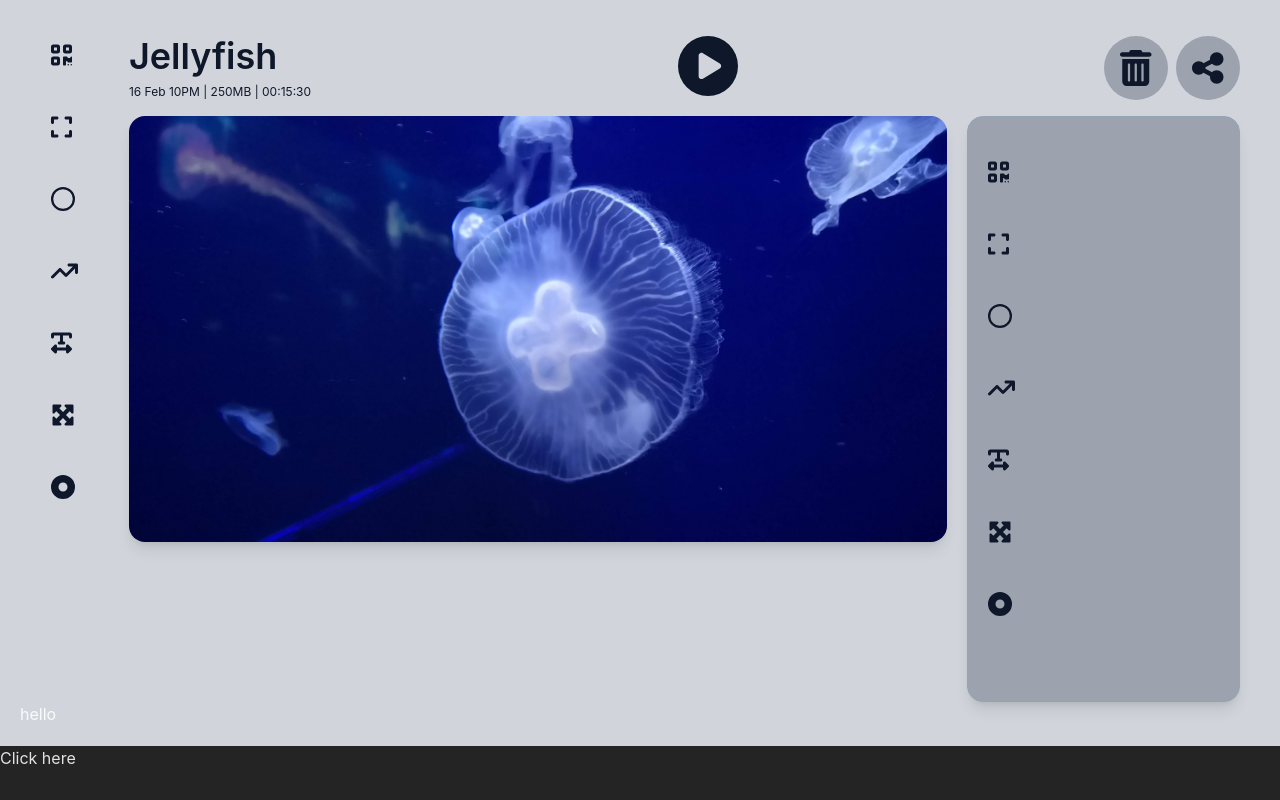
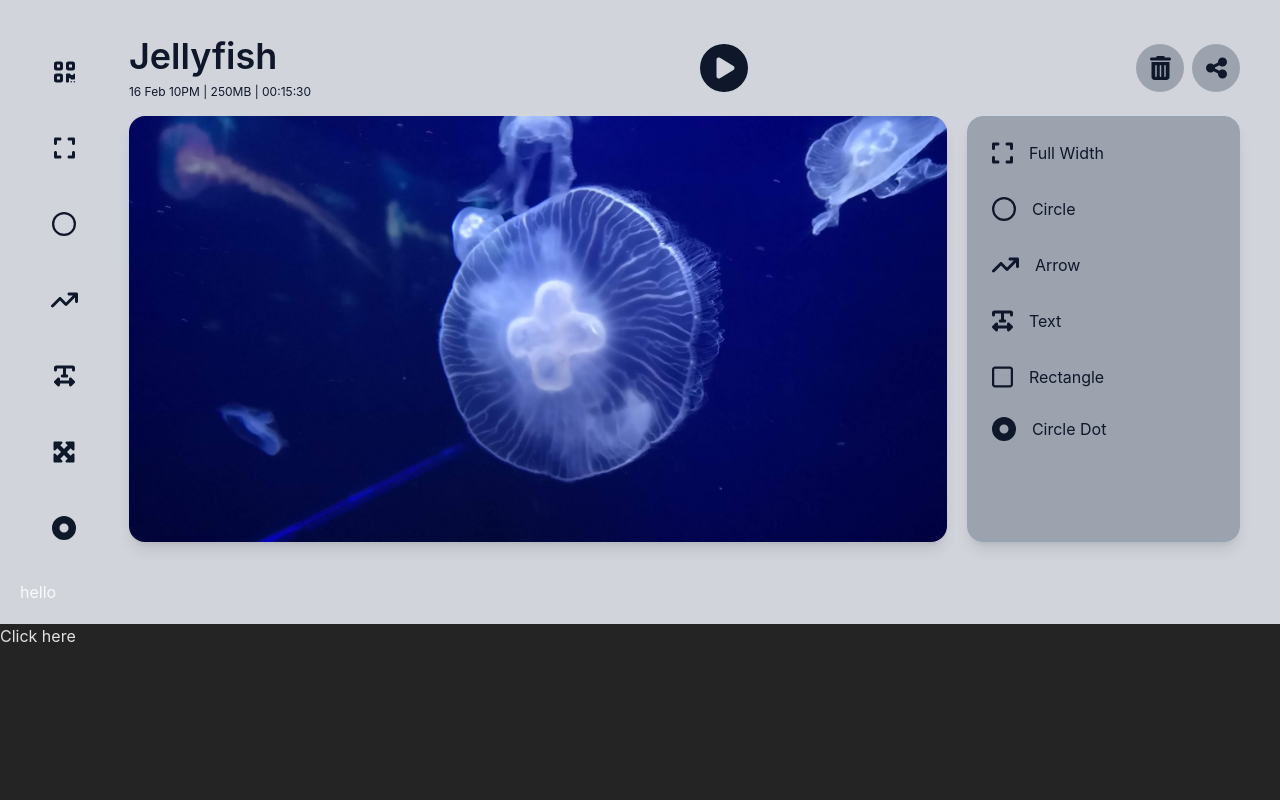
Before and after one commit to mahbubnoyon506/vue-project, a Vue app: page / in a window 1280 px wide. Built offline with nearby package versions, Linux system fonts and the light colour scheme.

Commit message:
some more style added

```diff
--- a/src/App.vue
+++ b/src/App.vue
@@ -9,53 +9,104 @@ const toggleDark = useToggle(isDark)
     <div class="flex">
       <div class="w-24 flex justify-center">
         <ul class="">
-          <li class="py-5 text-2xl text-slate-900 dark:text-slate-100"><font-awesome-icon icon="fa-solid fa-qrcode" />
+          <li class="my-5 lg:my-7 text-2xl text-slate-900 dark:text-slate-100 hover:bg-gray-400 dark:hover:text-slate-900 w-12 h-12 flex justify-center items-center rounded-full transition-all ease-in-out duration-500"><font-awesome-icon icon="fa-solid fa-qrcode" />
           </li>
-          <li class="py-5 text-2xl text-slate-900 dark:text-slate-100"><font-awesome-icon icon="fa-solid fa-expand" />
+          <li class="my-5 lg:my-7 text-2xl text-slate-900 dark:text-slate-100 hover:bg-gray-400 dark:hover:text-slate-900 w-12 h-12 flex justify-center items-center rounded-full transition-all ease-in-out duration-500"><font-awesome-icon icon="fa-solid fa-expand" />
           </li>
-          <li class="py-5 text-2xl text-slate-900 dark:text-slate-100"><font-awesome-icon icon="fa-regular fa-circle" />
+          <li class="my-5 lg:my-7 text-2xl text-slate-900 dark:text-slate-100 hover:bg-gray-400 dark:hover:text-slate-900 w-12 h-12 flex justify-center items-center rounded-full transition-all ease-in-out duration-500"><font-awesome-icon icon="fa-regular fa-circle" />
           </li>
-          <li class="py-5 text-2xl text-slate-900 dark:text-slate-100"><font-awesome-icon
+          <li class="my-5 lg:my-7 text-2xl text-slate-900 dark:text-slate-100 hover:bg-gray-400 dark:hover:text-slate-900 w-12 h-12 flex justify-center items-center rounded-full transition-all ease-in-out duration-500"><font-awesome-icon
               icon="fa-solid fa-arrow-trend-up" /></li>
-          <li class="py-5 text-2xl text-slate-900 dark:text-slate-100"><font-awesome-icon icon="fa-solid fa-text-width" />
+          <li class="my-5 lg:my-7 text-2xl text-slate-900 dark:text-slate-100 hover:bg-gray-400 dark:hover:text-slate-900 w-12 h-12 flex justify-center items-center rounded-full transition-all ease-in-out duration-500"><font-awesome-icon icon="fa-solid fa-text-width" />
           </li>
-          <li class="py-5 text-2xl text-slate-900 dark:text-slate-100"><font-awesome-icon icon="fa-solid fa-maximize" />
+          <li class="my-5 lg:my-7 text-2xl text-slate-900 dark:text-slate-100 hover:bg-gray-400 dark:hover:text-slate-900 w-12 h-12 flex justify-center items-center rounded-full transition-all ease-in-out duration-500"><font-awesome-icon icon="fa-solid fa-maximize" />
           </li>
-          <li class="py-5 text-2xl text-slate-900 dark:text-slate-100"><font-awesome-icon icon="fa-solid fa-circle-dot" />
+          <li class="my-5 lg:my-7 text-2xl text-slate-900 dark:text-slate-100 hover:bg-gray-400 dark:hover:text-slate-900 w-12 h-12 flex justify-center items-center rounded-full transition-all ease-in-out duration-500"><font-awesome-icon icon="fa-solid fa-circle-dot" />
           </li>
-          <li class="py-5 text-2xl text-slate-900 dark:text-slate-100"></li>
         </ul>
       </div>
       <div class="px-5 w-full">
-        <div class=" flex justify-between py-4">
+        <div class=" flex justify-between items-center py-4">
           <div>
             <h1 class="text-4xl font-semibold text-slate-900 dark:text-slate-100">Jellyfish</h1>
             <p class="text-xs pt-2 text-slate-900 dark:text-slate-100">16 Feb 10PM | 250MB | 00:15:30</p>
           </div>
-          <div class="text-6xl text-slate-900 dark:text-slate-100"><font-awesome-icon icon="fa-solid fa-circle-play" />
+          <div class="text-5xl text-slate-900 dark:text-slate-100"><font-awesome-icon icon="fa-solid fa-circle-play" />
           </div>
           <div class="flex">
-            <div class="mr-2 w-16 h-16 p-3 bg-gray-400 dark:bg-gray-700 rounded-full flex justify-center items-center">
-              <font-awesome-icon class="text-4xl text-slate-900 dark:text-slate-100" icon="fa-solid fa-trash-can" />
+            <div class="mr-2 w-12 h-12 p-3 bg-gray-400 dark:bg-gray-700 rounded-full flex justify-center items-center">
+              <font-awesome-icon class="text-2xl text-slate-900 dark:text-slate-100" icon="fa-solid fa-trash-can" />
             </div>
-            <div class="w-16 h-16 p-3 bg-gray-400 dark:bg-gray-700 rounded-full flex justify-center items-center">
-              <font-awesome-icon class="text-4xl text-slate-900 dark:text-slate-100" icon="fa-solid fa-share-nodes" />
+            <div class="w-12 h-12 p-3 bg-gray-400 dark:bg-gray-700 rounded-full flex justify-center items-center">
+              <font-awesome-icon class="text-2xl text-slate-900 dark:text-slate-100" icon="fa-solid fa-share-nodes" />
             </div>
           </div>
         </div>
         <div class="flex ">
           <div class="w-9/12 mr-5"><img class="shadow-lg rounded-2xl" src="../src/assets/jellyfish.jpg" alt=""> </div>
           <div
-            class="w-3/12 border border-slate-400  dark:border-slate-700 shadow-lg rounded-2xl p-5 bg-gray-400 dark:bg-gray-800">
+            class="w-3/12 border border-slate-400  dark:border-slate-700 shadow-lg rounded-2xl p-3  bg-gray-400 dark:bg-gray-800">
             <ul class="">
-              <li class="py-5 text-2xl text-slate-900 dark:text-slate-100"><font-awesome-icon icon="fa-solid fa-qrcode" /></li>
-              <li class="py-5 text-2xl text-slate-900 dark:text-slate-100"><font-awesome-icon icon="fa-solid fa-expand" /></li>
-              <li class="py-5 text-2xl text-slate-900 dark:text-slate-100"><font-awesome-icon icon="fa-regular fa-circle" /></li>
-              <li class="py-5 text-2xl text-slate-900 dark:text-slate-100"><font-awesome-icon icon="fa-solid fa-arrow-trend-up" /></li>
-              <li class="py-5 text-2xl text-slate-900 dark:text-slate-100"><font-awesome-icon icon="fa-solid fa-text-width" /></li>
-              <li class="py-5 text-2xl text-slate-900 dark:text-slate-100"><font-awesome-icon icon="fa-solid fa-maximize" /></li>
-              <li class="py-5 text-2xl text-slate-900 dark:text-slate-100"><font-awesome-icon icon="fa-solid fa-circle-dot" /></li>
-              <li class="py-5 text-2xl text-slate-900 dark:text-slate-100"></li>
+              <li class="pb-1 group text-2xl text-slate-900 dark:text-slate-100 ">
+                <div
+                  class="transition-all ease-in-out duration-500 group-hover:bg-slate-300 flex p-3 items-center rounded-xl">
+                  <font-awesome-icon class="dark:group-hover:text-slate-900" icon="fa-solid fa-expand" />
+                  <div class="flex justify-between ml-4 w-full">
+                    <p class="text-base dark:group-hover:text-slate-900">Full Width</p>
+                    <font-awesome-icon class="invisible group-hover:visible dark:group-hover:text-slate-900" icon="fa-solid fa-circle-xmark" />
+                  </div>
+                </div>
+              </li>
+              <li class="py-1 group text-2xl text-slate-900 dark:text-slate-100 ">
+                <div
+                  class="transition-all ease-in-out duration-500 group-hover:bg-slate-300 flex p-3 items-center rounded-xl">
+                  <font-awesome-icon class="dark:group-hover:text-slate-900" icon="fa-regular fa-circle" />
+                  <div class="flex justify-between ml-4 w-full">
+                    <p class="text-base dark:group-hover:text-slate-900">Circle</p>
+                    <font-awesome-icon class="invisible group-hover:visible dark:group-hover:text-slate-900" icon="fa-solid fa-circle-xmark" />
+                  </div>
+                </div>
+              </li>
+              <li class="py-1 group text-2xl text-slate-900 dark:text-slate-100 ">
+                <div
+                  class="transition-all ease-in-out duration-500 group-hover:bg-slate-300 flex p-3 items-center rounded-xl">
+                  <font-awesome-icon class="dark:group-hover:text-slate-900" icon="fa-solid fa-arrow-trend-up" />
+                  <div class="flex justify-between ml-4 w-full">
+                    <p class="text-base dark:group-hover:text-slate-900">Arrow</p>
+                    <font-awesome-icon class="invisible group-hover:visible dark:group-hover:text-slate-900" icon="fa-solid fa-circle-xmark" />
+                  </div>
+                </div>
+              </li>
+              <li class="py-1 group text-2xl text-slate-900 dark:text-slate-100 ">
+                <div
+                  class="transition-all ease-in-out duration-500 group-hover:bg-slate-300 flex p-3 items-center rounded-xl">
+                  <font-awesome-icon class="dark:group-hover:text-slate-900" icon="fa-solid fa-text-width" />
+                  <div class="flex justify-between ml-4 w-full">
+                    <p class="text-base dark:group-hover:text-slate-900">Text</p>
+                    <font-awesome-icon class="invisible group-hover:visible dark:group-hover:text-slate-900" icon="fa-solid fa-circle-xmark" />
+                  </div>
+                </div>
+              </li>
+              <li class="pt-1 group text-2xl text-slate-900 dark:text-slate-100 ">
+                <div
+                  class="transition-all ease-in-out duration-500 group-hover:bg-slate-300 flex p-3 items-center rounded-xl">
+                  <font-awesome-icon class="dark:group-hover:text-slate-900" icon="fa-regular fa-square" />
+                  <div class="flex justify-between ml-4 w-full">
+                    <p class="text-base dark:group-hover:text-slate-900">Rectangle</p>
+                    <font-awesome-icon class="invisible group-hover:visible dark:group-hover:text-slate-900" icon="fa-solid fa-circle-xmark" />
+                  </div>
+                </div>
+              </li>
+              <li class="py-1 group text-2xl text-slate-900 dark:text-slate-100 ">
+                <div
+                  class="transition-all ease-in-out duration-500 group-hover:bg-slate-300 flex p-3 items-center rounded-xl">
+                  <font-awesome-icon class="dark:group-hover:text-slate-900" icon="fa-solid fa-circle-dot" />
+                  <div class="flex justify-between ml-4 w-full">
+                    <p class="text-base dark:group-hover:text-slate-900">Circle Dot</p>
+                    <font-awesome-icon class="invisible group-hover:visible dark:group-hover:text-slate-900" icon="fa-solid fa-circle-xmark" />
+                  </div>
+                </div>
+              </li>
             </ul>
           </div>
         </div>
--- a/src/main.js
+++ b/src/main.js
@@ -8,13 +8,13 @@ import { library } from '@fortawesome/fontawesome-svg-core'
 import { FontAwesomeIcon } from '@fortawesome/vue-fontawesome'
 
 /* import specific icons */
-import { faUserSecret, faCartShopping, faQrcode, faExpand, faArrowTrendUp, faTextWidth, faMaximize, faCircleDot, faCirclePlay, faTrashCan, faShareNodes} from '@fortawesome/free-solid-svg-icons'
-import { faCircle} from '@fortawesome/free-regular-svg-icons'
+import { faUserSecret, faCartShopping, faQrcode, faExpand, faArrowTrendUp, faTextWidth, faMaximize, faCircleDot, faCirclePlay, faTrashCan, faShareNodes, faCircleXmark} from '@fortawesome/free-solid-svg-icons'
+import { faCircle, faSquare} from '@fortawesome/free-regular-svg-icons'
 // import { faGridHorizontal} from '@fortawesome/free-regular-svg-icons'
 
 
 /* add icons to the library */
-library.add(faUserSecret, faCartShopping, faQrcode, faExpand, faCircle, faArrowTrendUp, faTextWidth, faMaximize, faCircleDot, faCirclePlay, faTrashCan, faShareNodes)
+library.add(faUserSecret, faCartShopping, faQrcode, faExpand, faCircle, faArrowTrendUp, faTextWidth, faMaximize, faCircleDot, faCirclePlay, faTrashCan, faShareNodes, faSquare, faCircleXmark)
 
 createApp(App)
 .component('font-awesome-icon', FontAwesomeIcon)
--- a/src/style.css
+++ b/src/style.css
@@ -24,7 +24,6 @@ body {
   margin: 0;
   display: flex;
   place-items: center;
-  min-width:100vw;
   /* min-height: 100vh; */
 }
 
```
